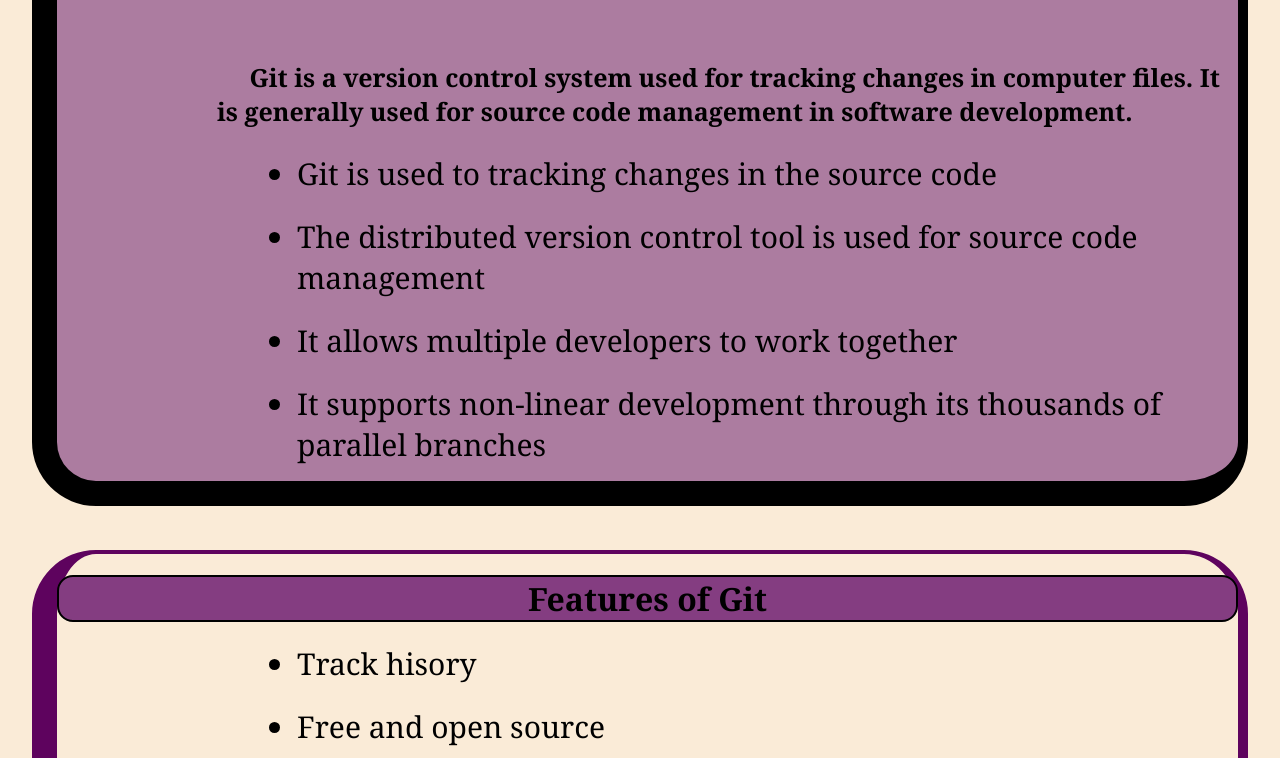
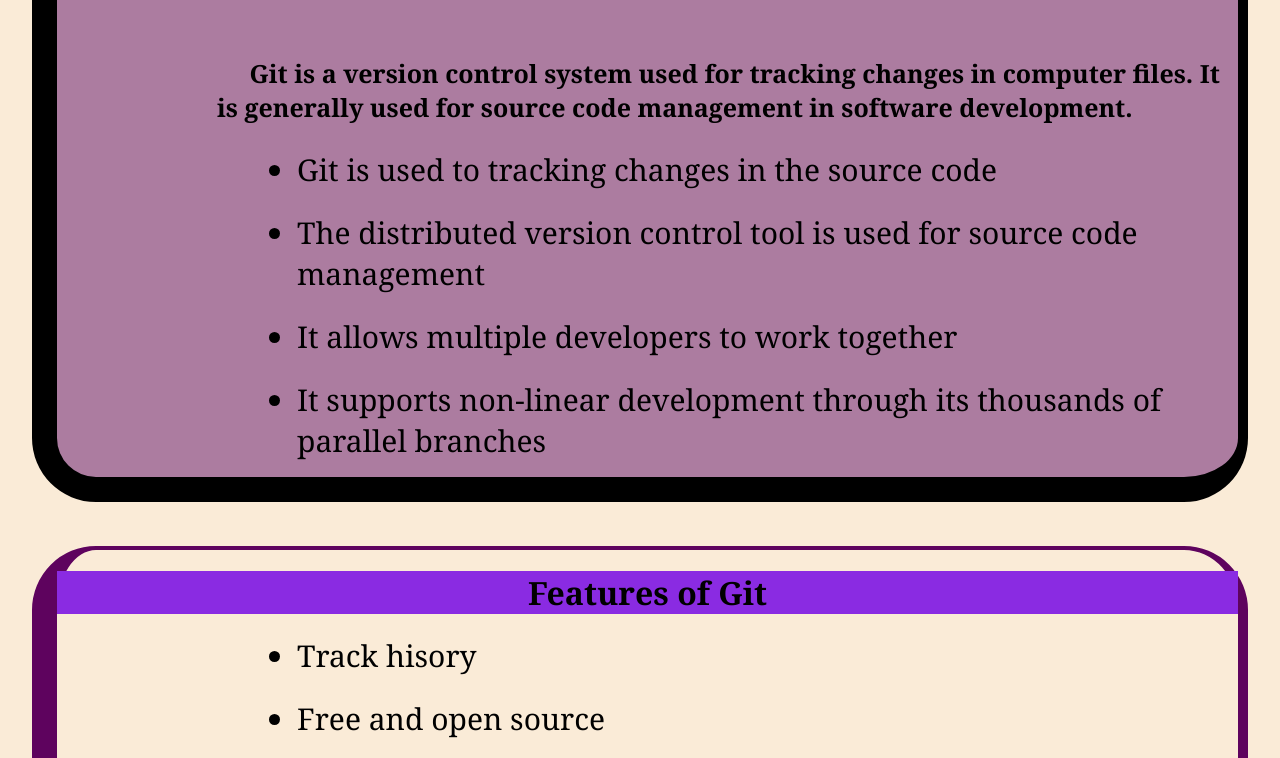
Before and after one commit to roht2103/blog-what-is-git-, a plain HTML site: page index.html in a window 1280 px wide. Shown: the part 579-1337 px from the top of the page. Drawn offline with Linux system fonts and the light colour scheme.

Commit message:
updated h1 tag

```diff
--- a/style.css
+++ b/style.css
@@ -17,11 +17,8 @@ img{
 }
 
 h1{
-    text-align: center;
-    padding: 0rem 1rem;
-    border: 2px solid black;
-    background-color: rgb(132, 61, 129);
-    border-radius: 1rem;
+text-align: center;
+background-color: blueviolet;
 }
 
 li{
```
